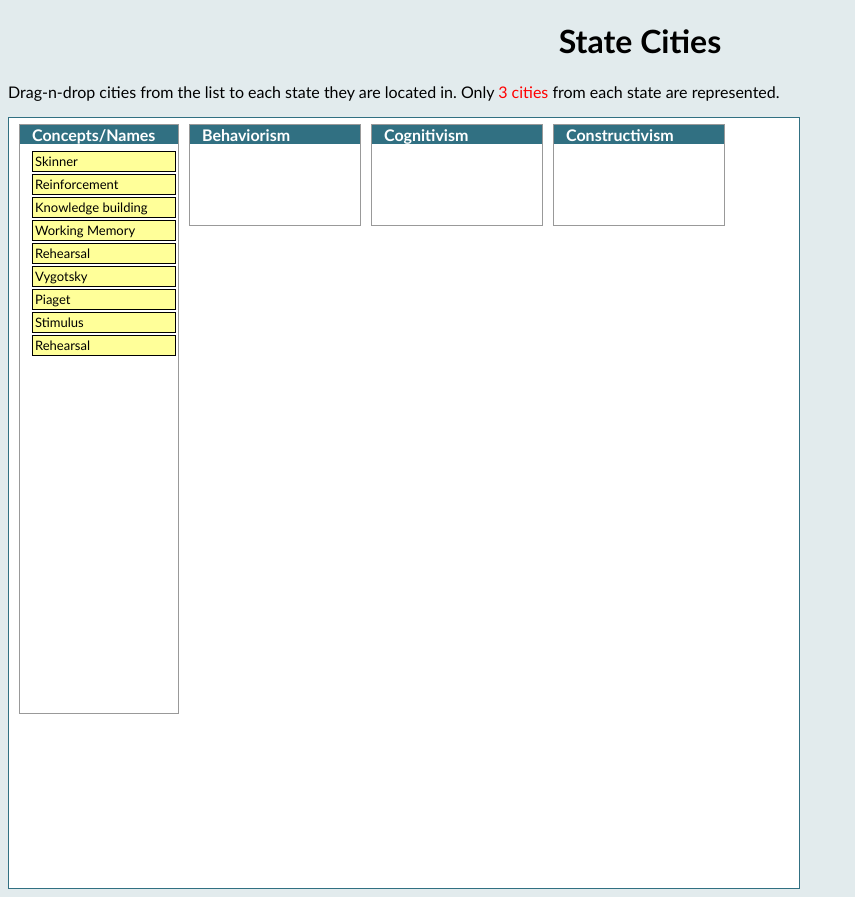
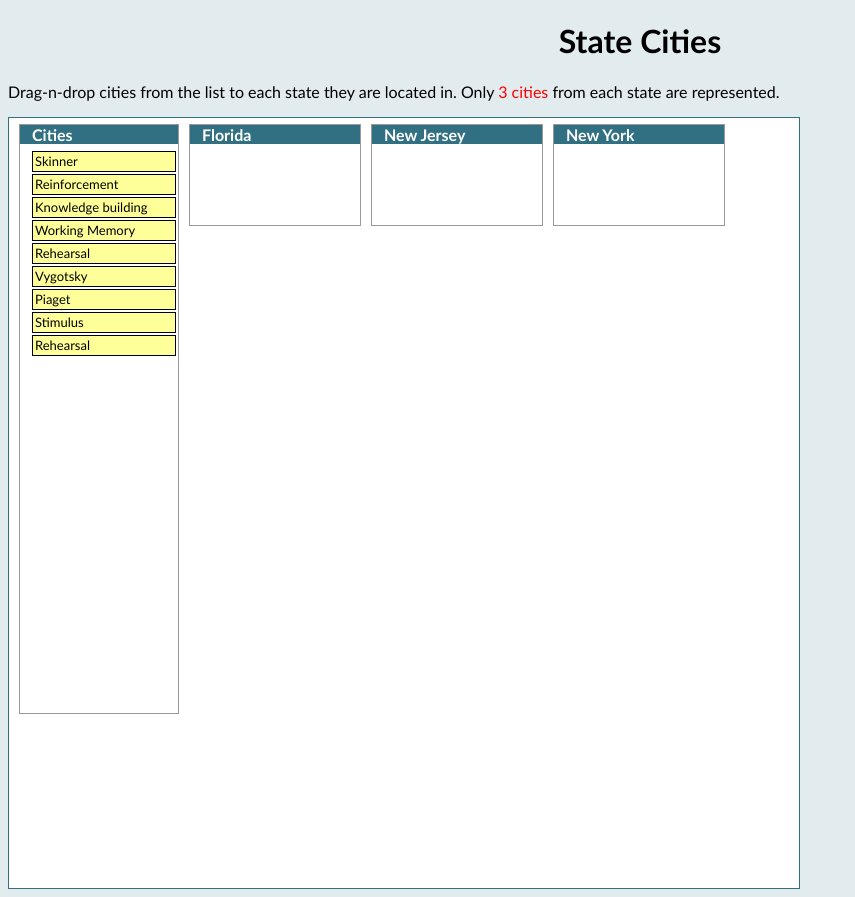
Before and after one commit to czechtech/EME6208-Assignment3, a plain HTML site: page index.html in a window 1280 px wide. Shown: the whole page, without its empty margins (0-855 px from the left). Drawn offline with Linux system fonts and the light colour scheme.

Commit message:
Changed box labels.

```diff
--- a/index.html
+++ b/index.html
@@ -385,7 +385,7 @@
 		</div>
 	<div id="dhtmlgoodies_listOfItems">
 		<div class="">
-			<p>Concepts/Names</p>
+			<p>Cities</p>
 		<ul id="allItems">
 
 
@@ -396,17 +396,17 @@
 	<div id="dhtmlgoodies_mainContainer">
 		<!-- ONE <UL> for each "room" -->
 		<div class="">
-			<p>Behaviorism</p>
+			<p>Florida</p>
 			<ul style="height: 72px;" id="box1">
 			</ul>
 		</div>
 		<div class="">
-			<p>Cognitivism</p>
+			<p>New Jersey</p>
 			<ul style="height: 72px;" id="box2"></ul>
 		</div>
 
 		<div>
-		  <p >Constructivism</p>
+		  <p >New York</p>
 			<ul style="height: 72px;" id="box3"></ul>
 		</div>
 
```
